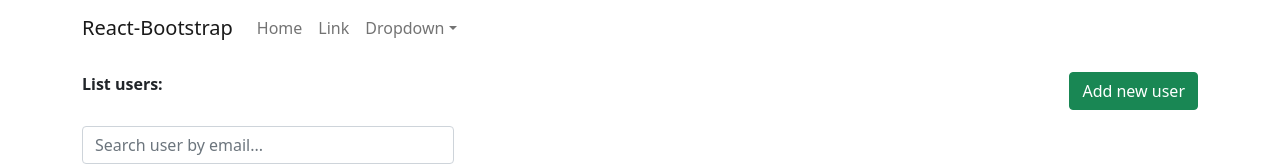
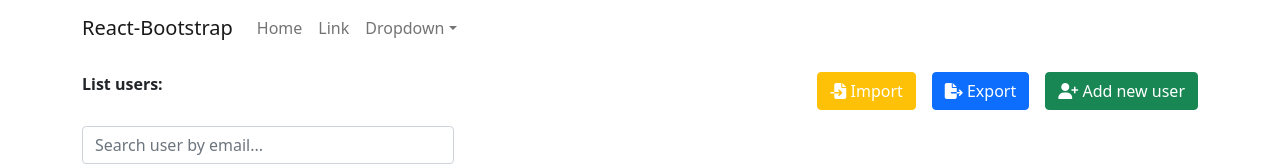
Before and after one commit to minhluquang/InternshipReactLevel, a React (Create React App) app: page / in a window 1280 px wide. Shown: the top 166 px of the page. Built offline with nearby package versions, Linux system fonts and the light colour scheme; no server answers.

Commit message:
17. Sử dụng thư viện react-csv (export file), xây dựng layout import

```diff
--- a/src/components/TableUsers.js
+++ b/src/components/TableUsers.js
@@ -2,7 +2,8 @@ import { useEffect, useState } from "react";
 import Table from "react-bootstrap/Table";
 import ReactPaginate from "react-paginate";
 import _ from "lodash";
-import { debounce } from 'lodash';
+import { debounce } from "lodash";
+import { CSVLink, CSVDownload } from "react-csv";
 
 import ModalAddNew from "./ModalAddNew";
 import ModalEditUser from "./ModalEditUser";
@@ -92,16 +93,36 @@ const TableUsers = () => {
     }
   }, 500);
 
+  const csvData = [
+    ["firstname", "lastname", "email"],
+    ["Ahmed", "Tomi", "ah@smthing.co.com"],
+    ["Raed", "Labes", "rl@smthing.co.com"],
+    ["Yezzi", "Min l3b", "ymin@cocococo.com"],
+  ];
+
   return (
     <>
       <div className="my-3 d-flex justify-content-between">
         <b>List users:</b>
-        <button
-          className="btn btn-success"
-          onClick={() => setIsShowModalAddNew(true)}
-        >
-          Add new user
-        </button>
+        <div className="d-flex justify-content-center gap-3">
+          <label htmlFor="importFile" className="btn btn-warning text-white">
+            <i class="fa-solid fa-file-import"></i> Import
+          </label>
+          <input type="file" id="importFile" hidden/>
+          <CSVLink
+            data={csvData}
+            filename={"my-file.csv"}
+            className="btn btn-primary"
+          >
+            <i class="fa-solid fa-file-export"></i> Export
+          </CSVLink>
+          <button
+            className="btn btn-success"
+            onClick={() => setIsShowModalAddNew(true)}
+          >
+            <i className="fa-solid fa-user-plus"></i> Add new user
+          </button>
+        </div>
       </div>
       <div className="col-4 my-3">
         <input
```
